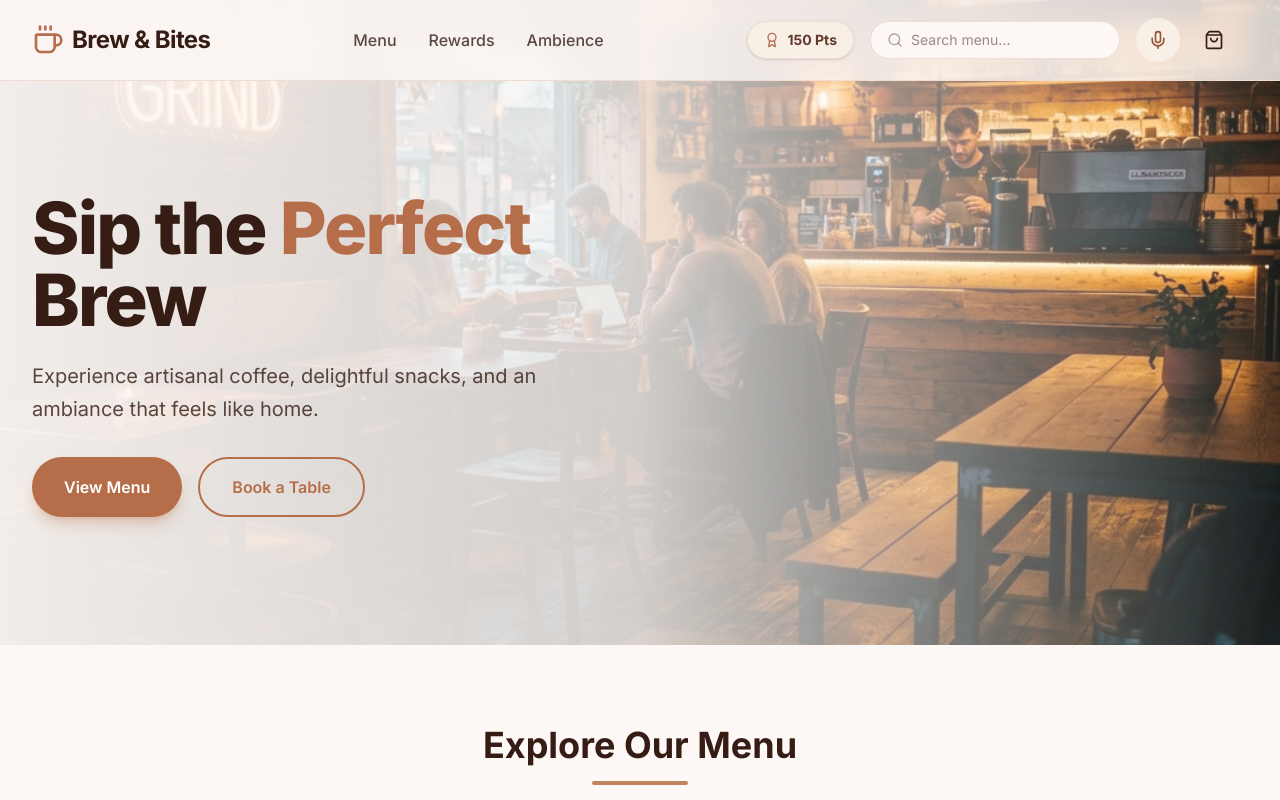
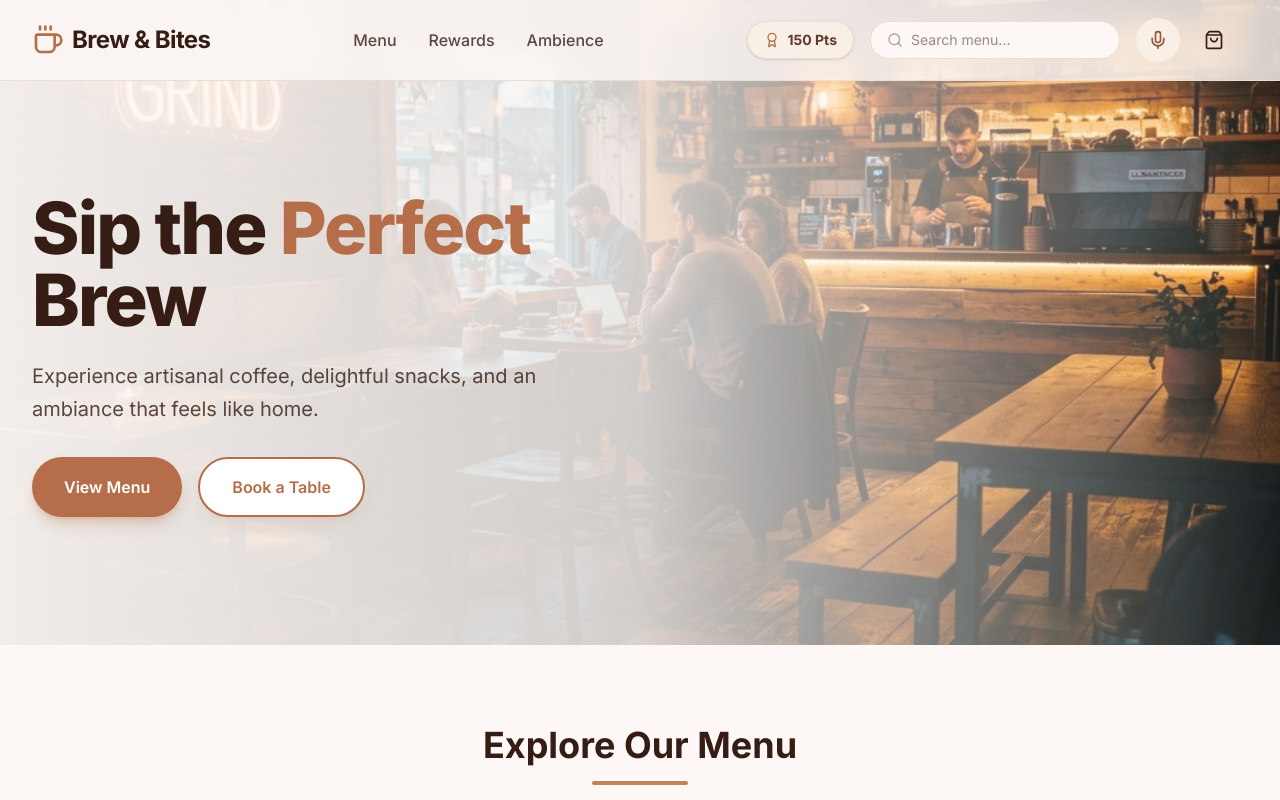
Before and after one commit to Millenforge/Millenforge_cafe-system, a Next.js app in the folder client/: page / in a window 1280 px wide. Shown: the top 800 px of the page. Built offline with nearby package versions, Linux system fonts and the light colour scheme.

Commit message:
change book a table buttons to white background

```diff
--- a/client/app/page.tsx
+++ b/client/app/page.tsx
@@ -218,11 +218,11 @@ function HomeContent() {
               </div>
 
               <button
-                onClick={() => { setIsBookingOpen(true); setIsMobileMenuOpen(false); }}
-                className="w-full py-5 bg-foreground text-background rounded-2xl font-bold text-lg shadow-lg active:scale-95 transition-all"
-              >
-                Book a Table
-              </button>
+              onClick={() => { setIsBookingOpen(true); setIsMobileMenuOpen(false); }}
+              className="w-full py-5 bg-white text-foreground border border-border rounded-2xl font-bold text-lg shadow-sm active:scale-95 transition-all"
+            >
+              Book a Table
+            </button>
             </div>
           </div>
         </div>
@@ -239,7 +239,7 @@ function HomeContent() {
             <p className="text-lg md:text-xl text-foreground/80 mb-8 max-w-xl leading-relaxed">Experience artisanal coffee, delightful snacks, and an ambiance that feels like home.</p>
             <div className="flex flex-wrap justify-center md:justify-start gap-4">
               <motion.button whileHover={{ scale: 1.05 }} whileTap={{ scale: 0.95 }} onClick={() => document.getElementById('menu')?.scrollIntoView({ behavior: 'smooth' })} className="px-8 py-4 bg-coffee-600 text-white rounded-full font-semibold shadow-lg shadow-coffee-600/30 hover:bg-coffee-700 transition-colors">View Menu</motion.button>
-              <motion.button whileHover={{ scale: 1.05 }} whileTap={{ scale: 0.95 }} onClick={() => setIsBookingOpen(true)} className="px-8 py-4 bg-transparent border-2 border-coffee-600 text-coffee-600 rounded-full font-semibold hover:bg-coffee-50 dark:hover:bg-coffee-900/50 transition-colors">Book a Table</motion.button>
+              <motion.button whileHover={{ scale: 1.05 }} whileTap={{ scale: 0.95 }} onClick={() => setIsBookingOpen(true)} className="px-8 py-4 bg-white border-2 border-coffee-600 text-coffee-600 rounded-full font-semibold hover:bg-coffee-50 dark:bg-white dark:text-coffee-900 transition-colors shadow-lg shadow-coffee-600/10">Book a Table</motion.button>
             </div>
           </motion.div>
         </div>
```
